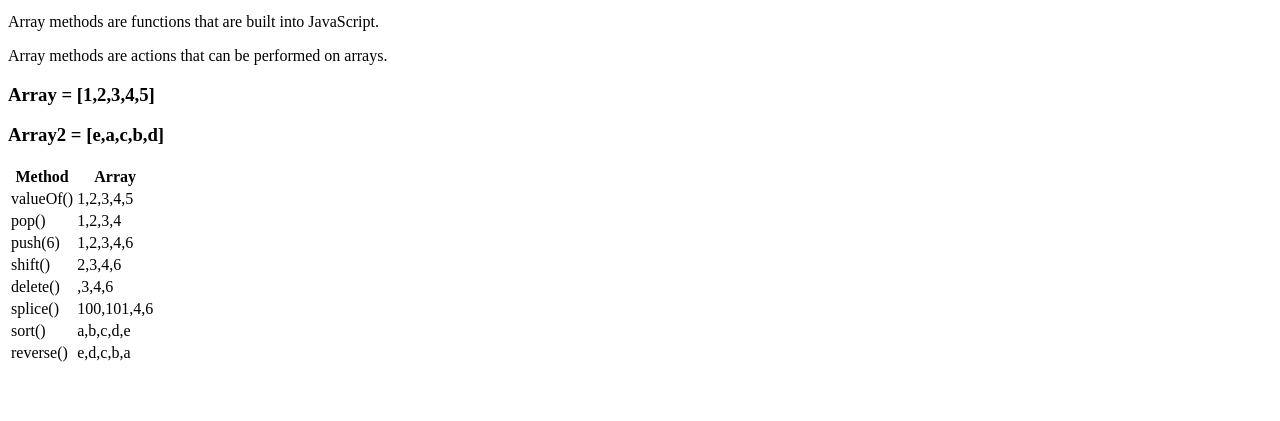
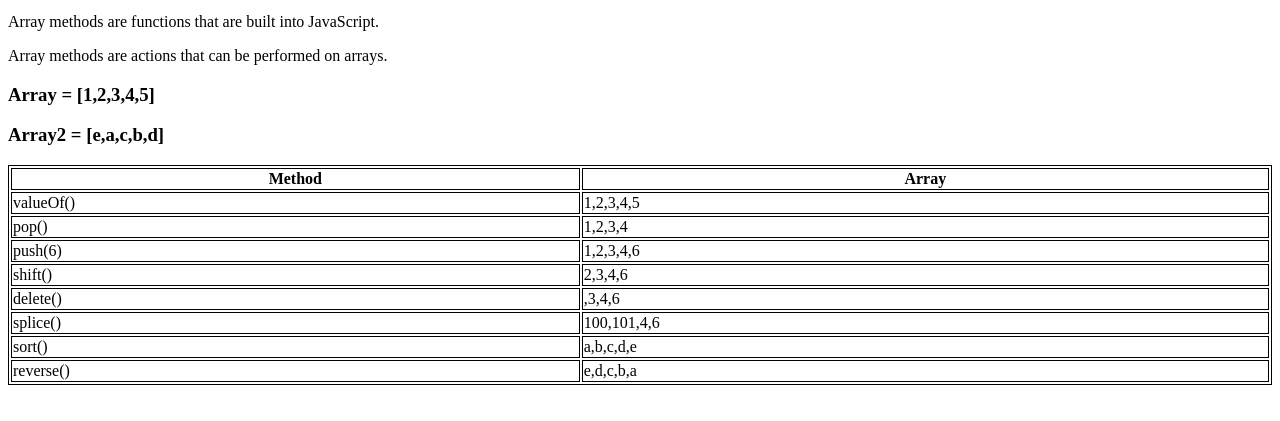
Before and after one commit to itsAdiz/web, a plain HTML site: page lectures/lec75/lec75.html in a window 1280 px wide. Shown: the part 101-522 px from the top of the page. Drawn offline with Linux system fonts and the light colour scheme; files that its build step writes are made by us from their sources; the site is published under a folder, as on GitHub Pages, so addresses that start at the root find nothing.

Commit message:
Update lec75.html

```diff
--- a/lectures/lec75/lec75.html
+++ b/lectures/lec75/lec75.html
@@ -1,7 +1,7 @@
 <!DOCTYPE html>
 <html lang="en">
 <head>
-    <link rel="stylesheet" href="/css/table.css">
+    <link rel="stylesheet" href="./css/table.css">
     <meta charset="UTF-8">
     <meta http-equiv="X-UA-Compatible" content="IE=edge">
     <meta name="viewport" content="width=device-width, initial-scale=1.0">
```
